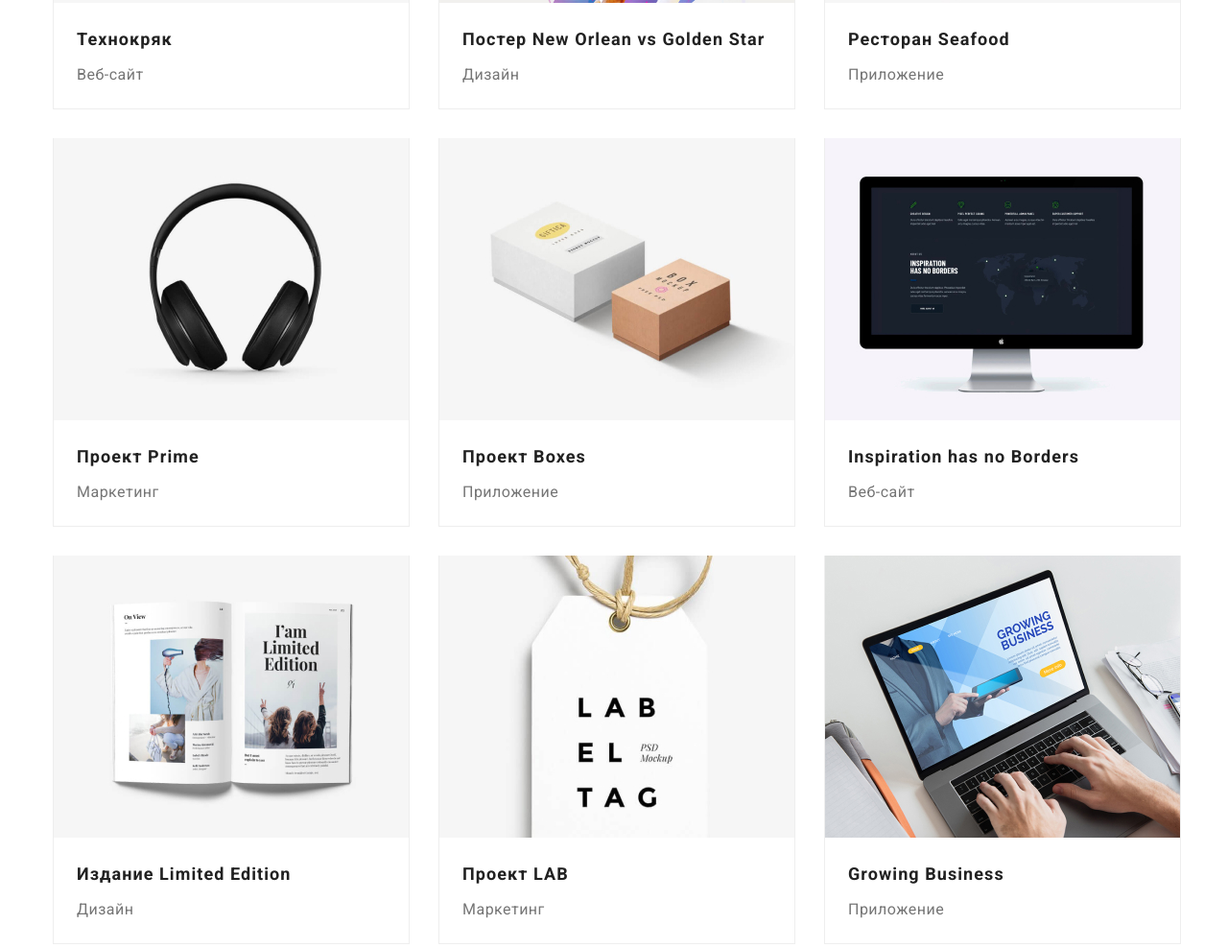
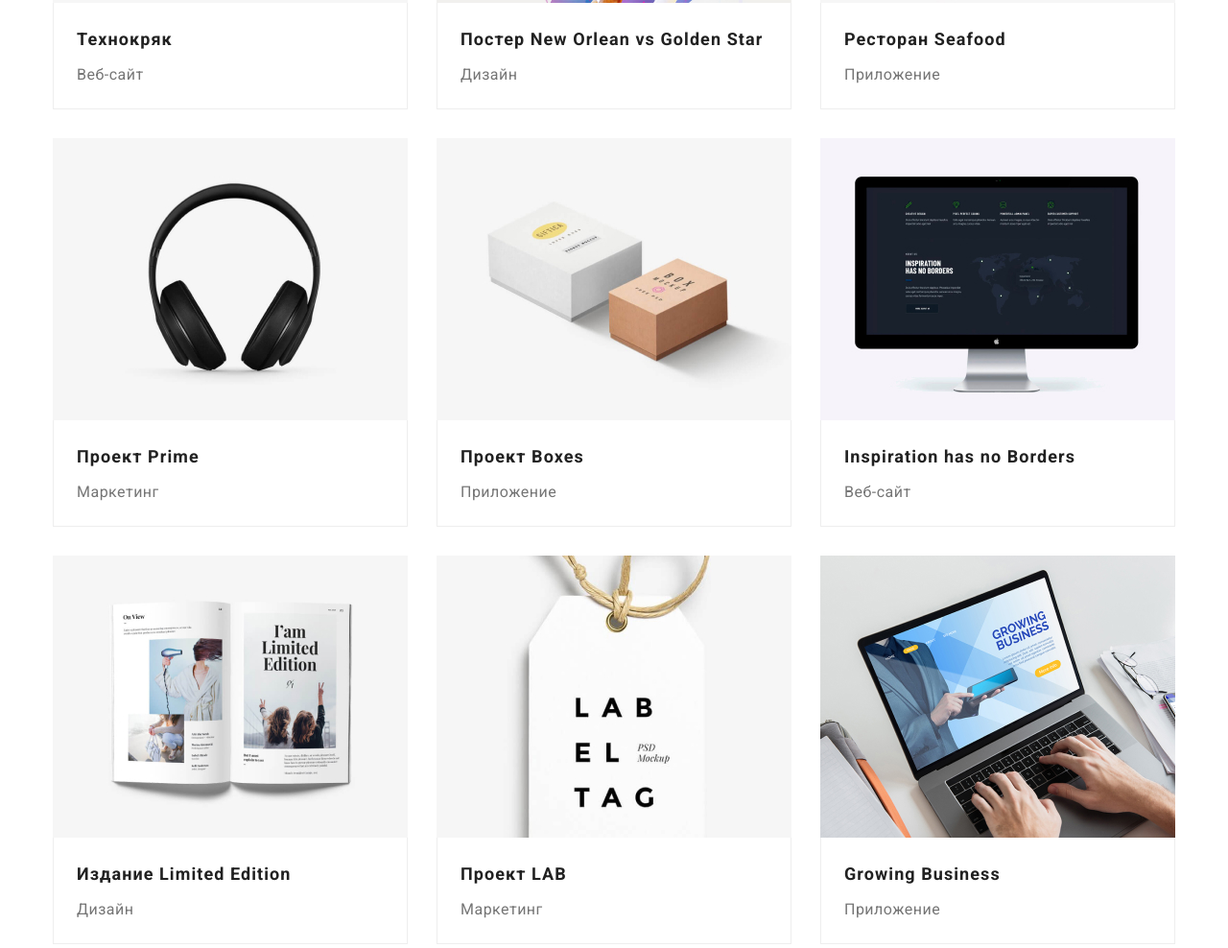
Before and after one commit to dslyvka/goit-markup-hw-03, a plain HTML site: page portfolio.html in a window 1280 px wide. Shown: the part 554-1542 px from the top of the page at 96% size. Drawn offline with nearby package versions, Linux system fonts and the light colour scheme.

Commit message:
re-submit

```diff
--- a/css/styles.css
+++ b/css/styles.css
@@ -15,6 +15,11 @@ body {
   background-color: var(--background-color);
   font-family: Roboto, sans-serif;
   font-style: normal;
+}
+
+ul {
+  margin: 0;
+  padding: 0;
 }
 /* body styles */
 
@@ -305,6 +310,8 @@ body {
 /* our team section */
 .our-team-section {
   background-color: var(--white-buttons-color);
+
+  padding-top: 0;
 }
 
 .our-team-title {
@@ -386,12 +393,6 @@ body {
 }
 
 .portfolio-list-item {
-  border-style: solid;
-  border-left-width: 1px;
-  border-right-width: 1px;
-  border-bottom-width: 1px;
-  border-top-width: 0;
-  border-color: var(--portfolio-item-border);
   margin-bottom: 30px;
 }
 
@@ -399,17 +400,24 @@ body {
   margin-right: 30px;
 }
 
-.img-portfolio {
-  margin-bottom: 20px;
+.text-wrapper {
+  border-color: var(--portfolio-item-border);
+  border-style: solid;
+  border-left-width: 1px;
+  border-right-width: 1px;
+  border-bottom-width: 1px;
+  border-top-width: 0;
+
+  padding-top: 20px;
+  padding-right: 24px;
+  padding-bottom: 20px;
+  padding-left: 24px;
 }
-
 .portfolio-title {
   font-size: 18px;
   line-height: 2.0;
   letter-spacing: 0.06em;
 
-  padding-left: 24px;
-  padding-right: 24px;
   margin-top: 0;
   margin-bottom: 4px;
 }
@@ -418,9 +426,6 @@ body {
   font-size: 16px;
   line-height: 1.87;
 
-  padding-left: 24px;
-  padding-right: 24px;
-  padding-bottom: 20px;
   margin-top: 0;
   margin-bottom: 0;
 }
--- a/portfolio.html
+++ b/portfolio.html
@@ -52,11 +52,21 @@
           <h1 class="hidden">Наше Портфолио</h1>
           <!-- filter buttons -->
           <ul class="filter-buttons list">
-            <li class="filter-buttons-item"><button type="button" class="button current-button">Все</button></li>
-            <li class="filter-buttons-item"><button type="button" class="button">Веб-сайты</button></li>
-            <li class="filter-buttons-item"><button type="button" class="button">Приложения</button></li>
-            <li class="filter-buttons-item"><button type="button" class="button">Дизайн</button></li>
-            <li class="filter-buttons-item"><button type="button" class="button">Маркетинг</button></li>
+            <li class="filter-buttons-item">
+              <button type="button" class="button current-button">Все</button>
+            </li>
+            <li class="filter-buttons-item">
+              <button type="button" class="button">Веб-сайты</button>
+            </li>
+            <li class="filter-buttons-item">
+              <button type="button" class="button">Приложения</button>
+            </li>
+            <li class="filter-buttons-item">
+              <button type="button" class="button">Дизайн</button>
+            </li>
+            <li class="filter-buttons-item">
+              <button type="button" class="button">Маркетинг</button>
+            </li>
           </ul>
           <!-- filter buttons -->
 
@@ -69,13 +79,17 @@
                 width="370"
                 class="img-portfolio image"
               />
+              <div class="text-wrapper">
                 <h2 class="portfolio-title title">Технокряк</h2>
                 <p class="portfolio-text text">Веб-сайт</p>
+              </div>
             </li>
             <li class="portfolio-list-item">
               <img src="./images/design.jpg" alt="Дизайн" width="370" class="img-portfolio image" />
+              <div class="text-wrapper">
                 <h2 class="portfolio-title title">Постер New Orlean vs Golden Star</h2>
                 <p class="portfolio-text text">Дизайн</p>
+              </div>
             </li>
             <li class="portfolio-list-item">
               <img
@@ -84,8 +98,10 @@
                 width="370"
                 class="img-portfolio image"
               />
+              <div class="text-wrapper">
                 <h2 class="portfolio-title title">Ресторан Seafood</h2>
                 <p class="portfolio-text text">Приложение</p>
+              </div>
             </li>
             <li class="portfolio-list-item">
               <img
@@ -94,8 +110,10 @@
                 width="370"
                 class="img-portfolio image"
               />
+              <div class="text-wrapper">
                 <h2 class="portfolio-title title">Проект Prime</h2>
                 <p class="portfolio-text text">Маркетинг</p>
+              </div>
             </li>
             <li class="portfolio-list-item">
               <img
@@ -104,8 +122,10 @@
                 width="370"
                 class="img-portfolio image"
               />
+              <div class="text-wrapper">
                 <h2 class="portfolio-title title">Проект Boxes</h2>
                 <p class="portfolio-text text">Приложение</p>
+              </div>
             </li>
             <li class="portfolio-list-item">
               <img
@@ -114,8 +134,10 @@
                 width="370"
                 class="img-portfolio image"
               />
+              <div class="text-wrapper">
                 <h2 class="portfolio-title title">Inspiration has no Borders</h2>
                 <p class="portfolio-text text">Веб-сайт</p>
+              </div>
             </li>
             <li class="portfolio-list-item">
               <img
@@ -124,8 +146,10 @@
                 width="370"
                 class="img-portfolio image"
               />
+              <div class="text-wrapper">
                 <h2 class="portfolio-title title">Издание Limited Edition</h2>
                 <p class="portfolio-text text">Дизайн</p>
+              </div>
             </li>
             <li class="portfolio-list-item">
               <img
@@ -134,8 +158,10 @@
                 width="370"
                 class="img-portfolio image"
               />
+              <div class="text-wrapper">
                 <h2 class="portfolio-title title">Проект LAB</h2>
                 <p class="portfolio-text text">Маркетинг</p>
+              </div>
             </li>
             <li class="portfolio-list-item">
               <img
@@ -144,8 +170,10 @@
                 width="370"
                 class="img-portfolio image"
               />
+              <div class="text-wrapper">
                 <h2 class="portfolio-title title">Growing Business</h2>
                 <p class="portfolio-text text">Приложение</p>
+              </div>
             </li>
           </ul>
           <!-- portfolio list -->
```
Lines whose indentation alone changed are shown as unchanged.
